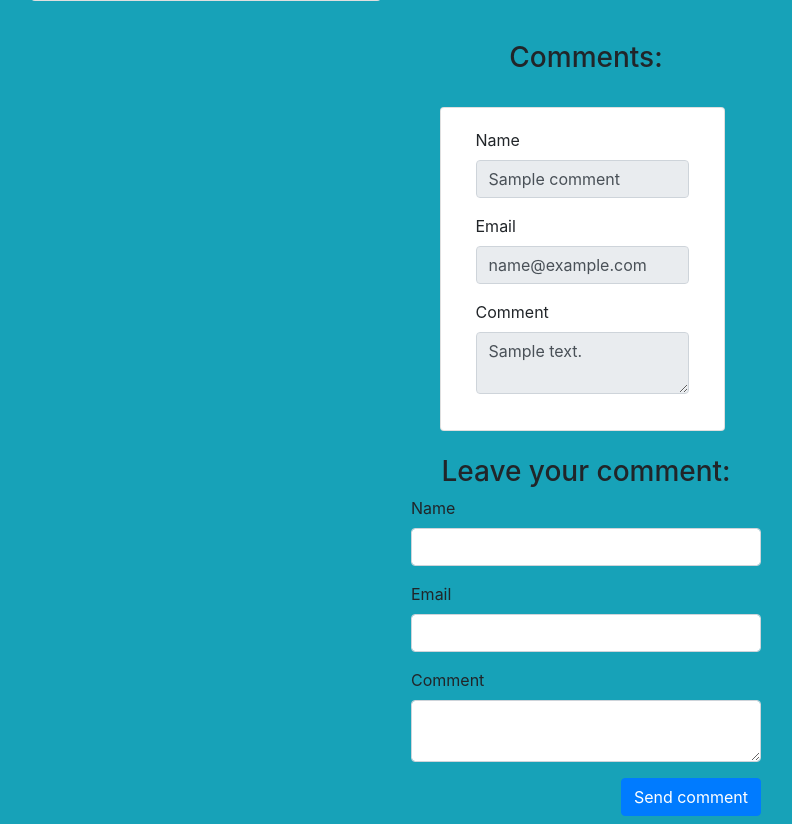
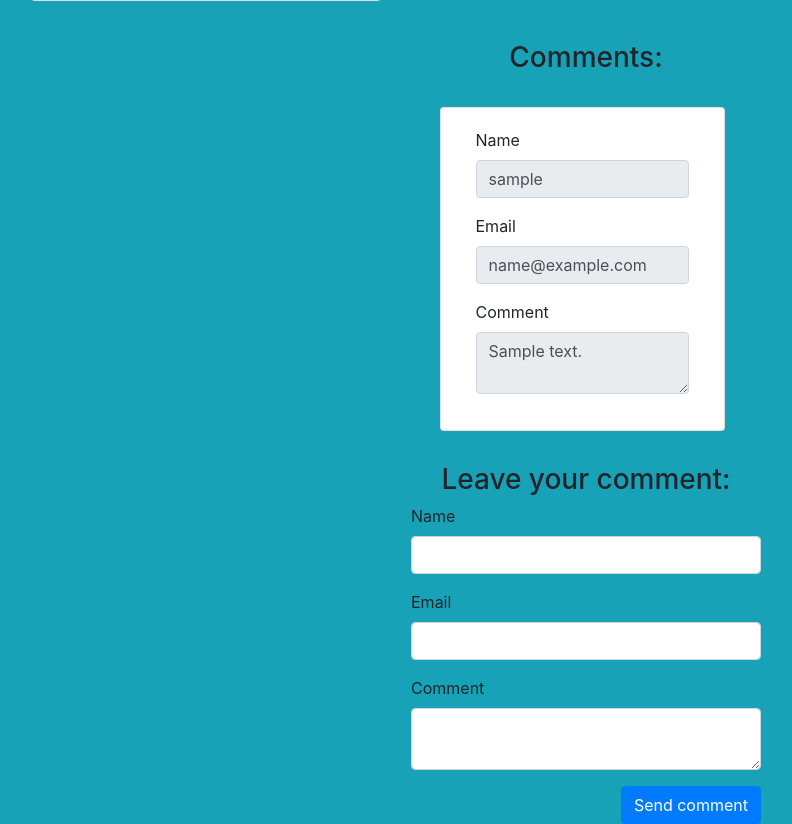
Before and after one commit to ig0rN/citrus, a PHP site: template app/views/front/home.view.php in a window 1280 px wide. Shown: the part 197-1021 px from the top of the page, without its empty margins (54-846 px from the left). Run offline with PHP 8.4, Linux system fonts and the light colour scheme; the template is opened without the code that fills it: most values are stand-ins (such as "Sample title", 1, 10 or a date in 2020); data that the repository does not hold is empty.

Commit message:
Sync Front components with Models

```diff
--- a/app/Controllers/CommentsController.php
+++ b/app/Controllers/CommentsController.php
@@ -12,18 +12,18 @@ class CommentsController
      * Validate comment
      * Store comment in database
      */
-    public function store()
+    public function addComment()
     {
         $validation = ( new CommentRequest() )->validate($_POST);
 
         if (!$validation->passed()) {
-            App::get('session')->set('error', 'Validation failed. Try again.git a');
+            App::get('session')->set('error', 'Validation failed. Try again.');
             App::get('session')->set('errors', $validation->errors());
 
             return redirect('/');
         }
 
-        $result = ( new Comment() )->addComment($_POST);
+        $result = Comment::create($_POST);
 
         if ($result) {
             App::get('session')->set('success', 'You successfully send comment. Now you wait for admin to approve');
--- a/app/Controllers/PageController.php
+++ b/app/Controllers/PageController.php
@@ -12,8 +12,8 @@ class PageController
      */
     public function home()
     {
-        $products = ( new Product )->selectAll();
-        $comments = ( new Comment )->selectByApprovalStatus(true);
+        $products = Product::selectAll('ORDER BY name ASC');
+        $comments = Comment::selectAll('WHERE approved = 1 ORDER BY id DESC');
 
         return view('front/home', compact('products', 'comments'));
     }
--- a/app/RequestValidation/CommentRequest.php
+++ b/app/RequestValidation/CommentRequest.php
@@ -9,16 +9,16 @@ class CommentRequest extends Validation implements ValidationRequestInterface
     public function validate($var)
     {
         $validation = $this->check($var, array(
-            'name|Full name' => array(
+            'user_name|Full name' => array(
                 'required' => true,
                 'min' => 3,
                 'max' => 35,
             ),
-            'email|Email' => array(
+            'user_email|Email' => array(
                 'required' => true,
                 'min' => 7,
             ),
-            'comment|Description' => array(
+            'content|Description' => array(
                 'required' => true,
                 'min' => 6,
                 'max' => 80
--- a/app/views/front/home.view.php
+++ b/app/views/front/home.view.php
@@ -25,15 +25,15 @@
 
         <div class="row justify-content-center mt-4">
             <?php foreach ($comments as $comment) : ?>
-                <div class="col-3 card mr-2">
+                <div class="col-3 card mr-2 mb-2">
                     <div class="card-body">
                         <div class="form-group">
                             <label for="name">Name</label>
-                            <input type="text" class="form-control" value="<?= $comment->name ?>" disabled>
+                            <input type="text" class="form-control" value="<?= $comment->user_name ?>" disabled>
                         </div>
                         <div class="form-group">
                             <label for="email">Email</label>
-                            <input type="email" class="form-control" value="<?= $comment->email ?>" disabled>
+                            <input type="email" class="form-control" value="<?= $comment->user_email ?>" disabled>
                         </div>
                         <div class="form-group">
                             <label for="description">Comment</label>
@@ -55,15 +55,15 @@
                 <form action="comment/" method="post">
                     <div class="form-group">
                         <label for="name">Name</label>
-                        <input name="name" type="text" class="form-control">
+                        <input name="user_name" type="text" class="form-control">
                     </div>
                     <div class="form-group">
                         <label for="email">Email</label>
-                        <input name="email" type="email" class="form-control">
+                        <input name="user_email" type="email" class="form-control">
                     </div>
                     <div class="form-group">
                         <label for="description">Comment</label>
-                        <textarea name="comment" id="" cols="30" rows="2" class="form-control"></textarea>
+                        <textarea name="content" id="" cols="30" rows="2" class="form-control"></textarea>
                     </div>
                     <div class="text-right">
                         <button class="btn btn-primary">Send comment</button>
--- a/routes/web.php
+++ b/routes/web.php
@@ -2,7 +2,7 @@
 
 $router->get('', 'PageController@home');
 
-$router->post('comment', 'CommentsController@store');
+$router->post('comment', 'CommentsController@addComment');
 
 $router->get('admin/login', 'Admin\AuthController@showLogin');
 $router->post('admin', 'Admin\AuthController@login');
```
